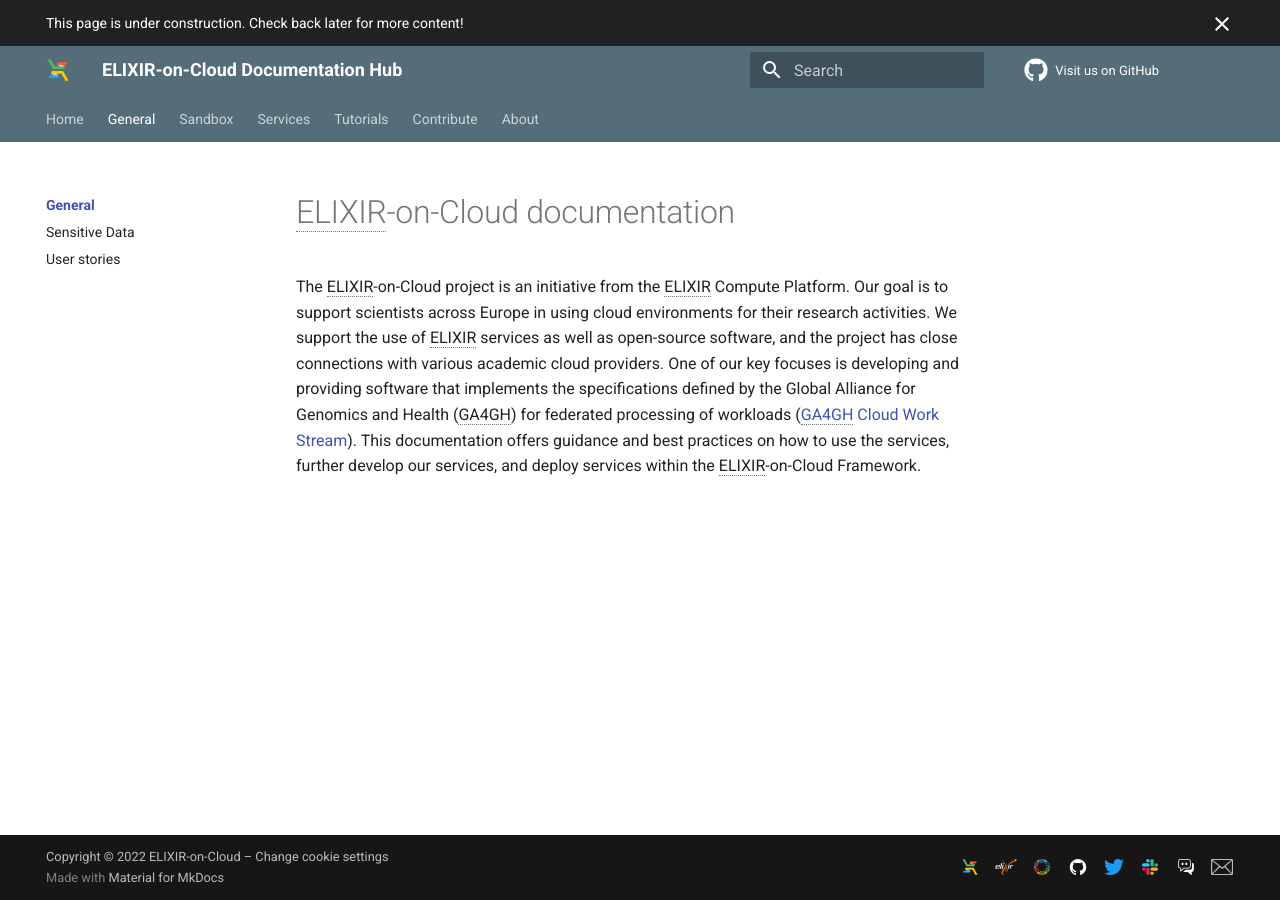
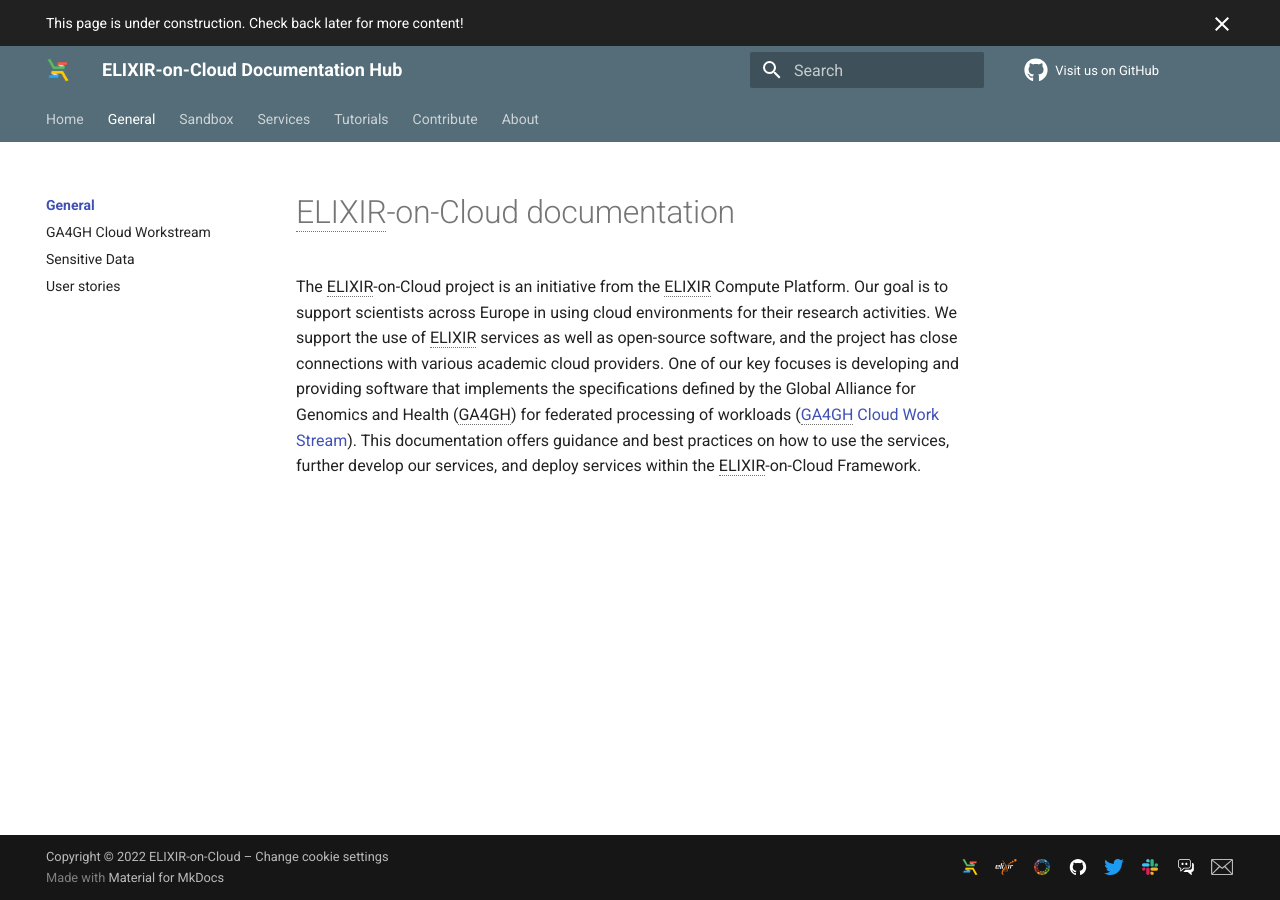
Before and after one commit to elixir-cloud-aai/elixir-cloud-aai.github.io, an MkDocs documentation site: the page built from docs/general/index.md, in a window 1280 px wide. Built offline with MkDocs 1.6.1 and Material for MkDocs 9.7.7, drawn with Linux system fonts in a browser that asks for light colours; comment, search, counter and statistics services are not loaded; some of the changed lines change nothing that is shown.

Commit message:
adapt nav

```diff
--- a/mkdocs.yml
+++ b/mkdocs.yml
@@ -83,6 +83,7 @@
   - Home: "index.md"
   - General:
     - "general/index.md"
+    - "GA4GH Cloud Workstream": "general/ga4gh_cloud.md"
     - "Sensitive Data": "general/sensitive_data.md"
     - "User stories": "general/user_stories.md"
   - Sandbox:
@@ -99,8 +100,8 @@
     - "TESK" : "services/tesk.md"
     - "TRS-Filer": "services/trsfiler.md"
   - Tutorials:
-    - "Sensitive Data analysis in Secure Processing Environments (SPE)": "tutorials/sensitive_data_analysis.md"
-    - "Crypt4GH Middleware with proTES and Funnel": "tutorials/crypt4gh_to_protes.md"
+    - "SPE based on WES": "tutorials/sensitive_data_analysis.md"
+    - "Crypt4GH with proTES": "tutorials/crypt4gh_to_protes.md"
   - Contribute:
     - "contribute/index.md"
     - "Workflow": "contribute/workflow.md"
```
